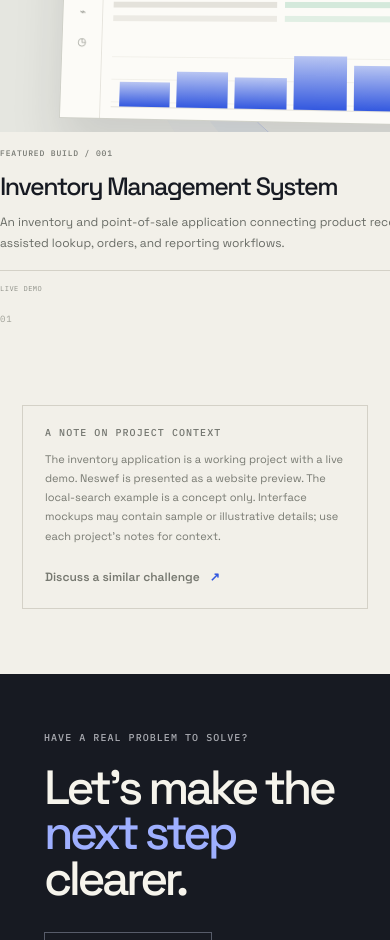
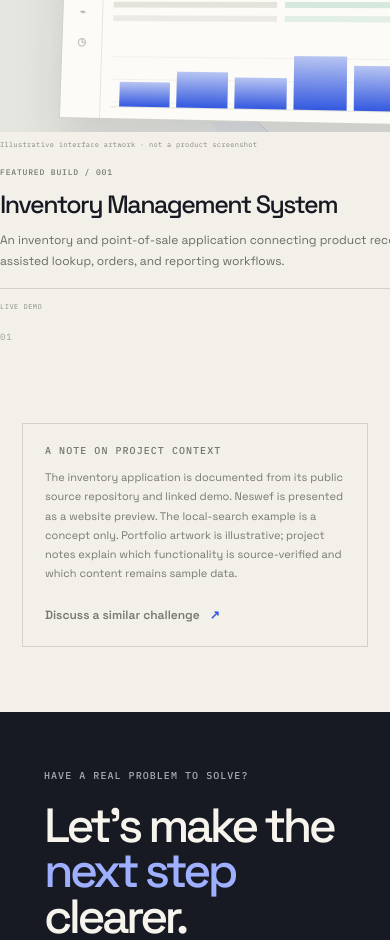
Before and after one commit to NatexWorks/SETDEMO, a Next.js app: page /work in a window 390 px wide. Shown: the part 966-1906 px from the top of the page. Built offline with nearby package versions, Linux system fonts and the light colour scheme; no server answers.

Commit message:
Label portfolio project artwork as illustrative

```diff
--- a/app/globals.css
+++ b/app/globals.css
@@ -1087,3 +1087,15 @@ h1 em, h2 em { color: var(--blue); font-style: normal; }
     visibility: visible !important;
   }
 }
+
+
+/* Make the illustrative nature of portfolio-generated project artwork explicit. */
+.project-art-caption {
+  margin: 8px 0 0;
+  color: #85877f;
+  font: 7px/1.5 var(--mono);
+  letter-spacing: .045em;
+}
+@media (max-width: 760px) {
+  .project-art-caption { font-size: 7px; }
+}
--- a/app/work/page.tsx
+++ b/app/work/page.tsx
@@ -6,10 +6,16 @@ import { absoluteSiteUrl } from "@/lib/site";
 
 export const metadata: Metadata = {
   title: "Selected work",
-  description: "Explore NatexWorks projects: a MERN-stack inventory application, a café website preview, and a clearly labelled local-search concept.",
+  description: "Explore NatexWorks projects: an inventory and point-of-sale application, a café website preview, and a clearly labelled local-search concept.",
   alternates: { canonical: absoluteSiteUrl("/work") },
   openGraph: { url: absoluteSiteUrl("/work") }
 };
+
+function artworkCaption(kind: (typeof projects)[number]["kind"]): string {
+  if (kind === "inventory") return "Illustrative interface artwork · not a product screenshot";
+  if (kind === "cafe") return "Website direction study · not a page capture";
+  return "Illustrative local-search concept";
+}
 
 export default function WorkPage() {
   return (
@@ -34,6 +40,7 @@ export default function WorkPage() {
                 <ProjectArt kind={project.kind} />
                 <span className="project-open-mark" aria-hidden="true">↗</span>
               </Link>
+              <p className="project-art-caption">{artworkCaption(project.kind)}</p>
               <div className="project-card-info">
                 <p className="eyebrow">{project.kicker}</p>
                 <h2><Link href={"/work/" + project.slug}>{project.title}</Link></h2>
@@ -47,8 +54,8 @@ export default function WorkPage() {
       </section>
       <section className="work-index-note">
         <p className="eyebrow">A NOTE ON PROJECT CONTEXT</p>
-        <p>The inventory application is a working project with a live demo. Neswef is presented as a website preview. The local-search example is a concept only. Interface mockups may contain sample or illustrative details; use each project’s notes for context.</p>
-        <Link className="arrow-link" href="/contact">Discuss a similar challenge <span aria-hidden="true">↗</span></Link>
+        <p>The inventory application is documented from its public source repository and linked demo. Neswef is presented as a website preview. The local-search example is a concept only. Portfolio artwork is illustrative; project notes explain which functionality is source-verified and which content remains sample data.</p>
+        <Link className="arrow-link" href="/start-project">Discuss a similar challenge <span aria-hidden="true">↗</span></Link>
       </section>
     </main>
   );
```
Also changed, not shown: components/project-card.tsx (+7 -0 lines).
